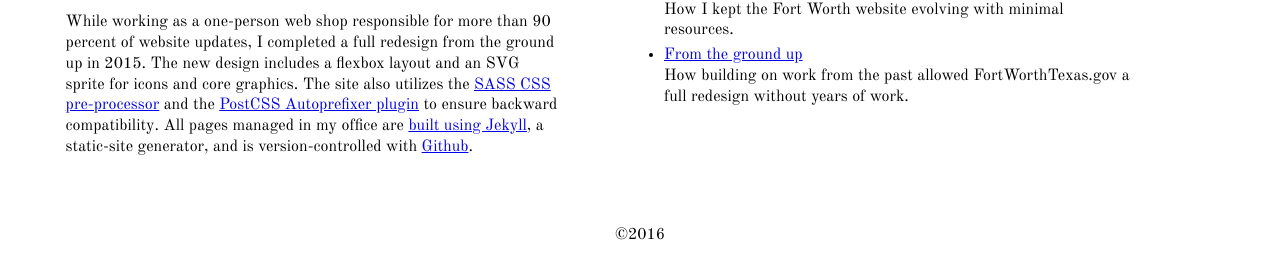
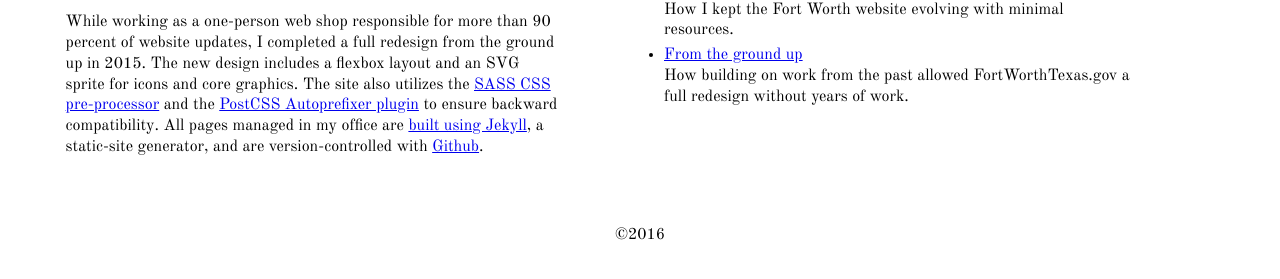
Before and after one commit to bechatman/bechatman.github.io, a Jekyll site: the page built from index.html, in a window 1280 px wide. Shown: the part 519-798 px from the top of the page. Built offline with Jekyll 4.4.1, drawn with Linux system fonts in a browser that asks for light colours; some web fonts are replaced; Markdown is read by kramdown in place of the engine named in the settings.

Commit message:
Update index.html

```diff
--- a/index.html
+++ b/index.html
@@ -8,7 +8,7 @@ title: Welcome
     <h2>About me</h2>
     <p>I have managed web content for the 16<sup>th</sup> largest city in the United States, Fort Worth, Texas,  since 2006, and have updated the front-end code to evolve with changing web practices.</p>
     <p>I changed the site from a table-based layout to a CSS layout in 2008, and moved the city to a responsive version of the site in 2013.</p>
-    <p>While working as a one-person web shop responsible for more than 90 percent of website updates, I completed a full redesign from the ground up in 2015. The new design includes a flexbox layout and an SVG sprite for icons and core graphics. The site also utilizes the <a href="http://sass-lang.com/">SASS CSS pre-processor</a> and the <a href="https://github.com/postcss/autoprefixer">PostCSS Autoprefixer plugin</a> to ensure backward compatibility. All pages managed in my office are <a href="http://jekyllrb.com/">built using Jekyll</a>, a static-site generator, and is version-controlled with <a href="https://github.com/">Github</a>.</p>
+    <p>While working as a one-person web shop responsible for more than 90 percent of website updates, I completed a full redesign from the ground up in 2015. The new design includes a flexbox layout and an SVG sprite for icons and core graphics. The site also utilizes the <a href="http://sass-lang.com/">SASS CSS pre-processor</a> and the <a href="https://github.com/postcss/autoprefixer">PostCSS Autoprefixer plugin</a> to ensure backward compatibility. All pages managed in my office are <a href="http://jekyllrb.com/">built using Jekyll</a>, a static-site generator, and are version-controlled with <a href="https://github.com/">Github</a>.</p>
   </section>
   <section class="examples">
   <h2>Portfolio</h2>
```
